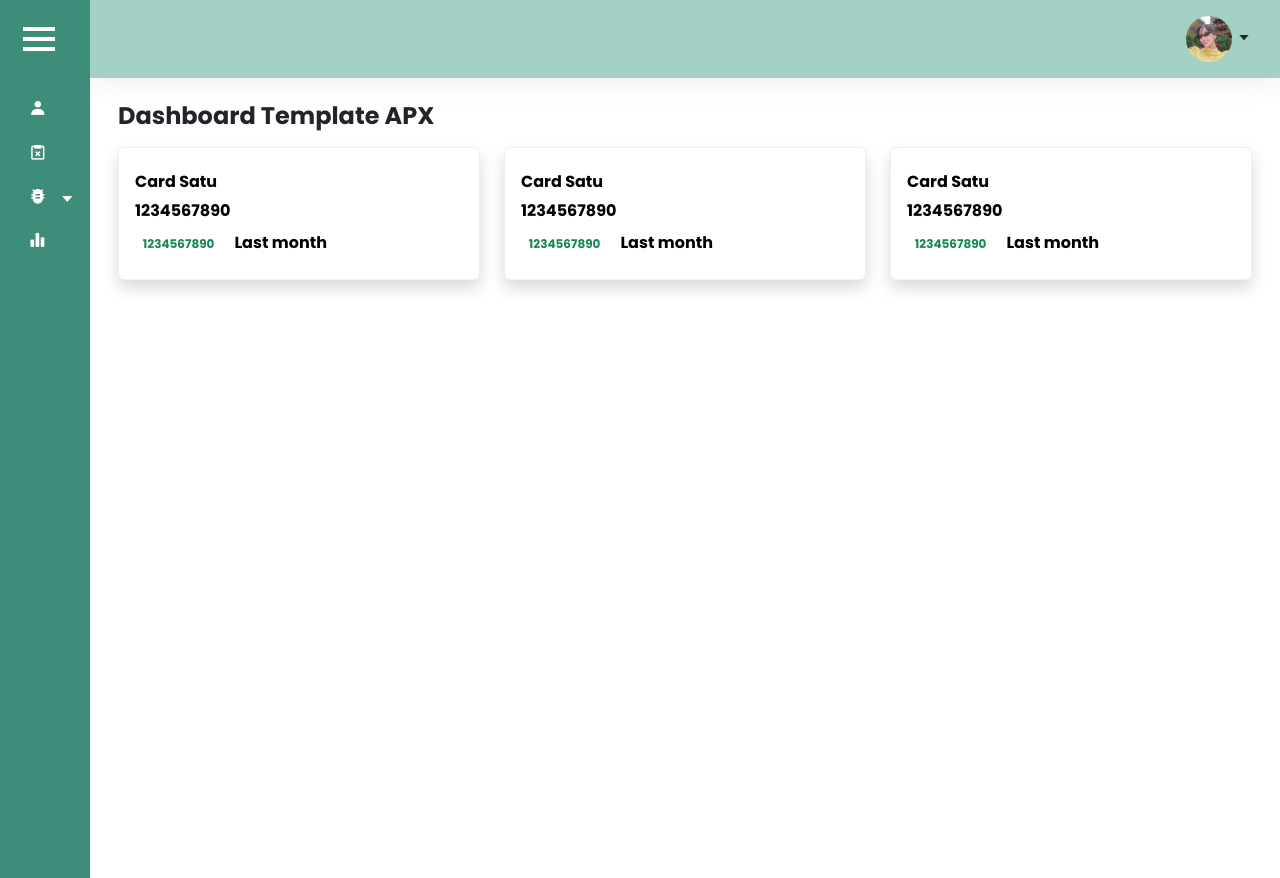
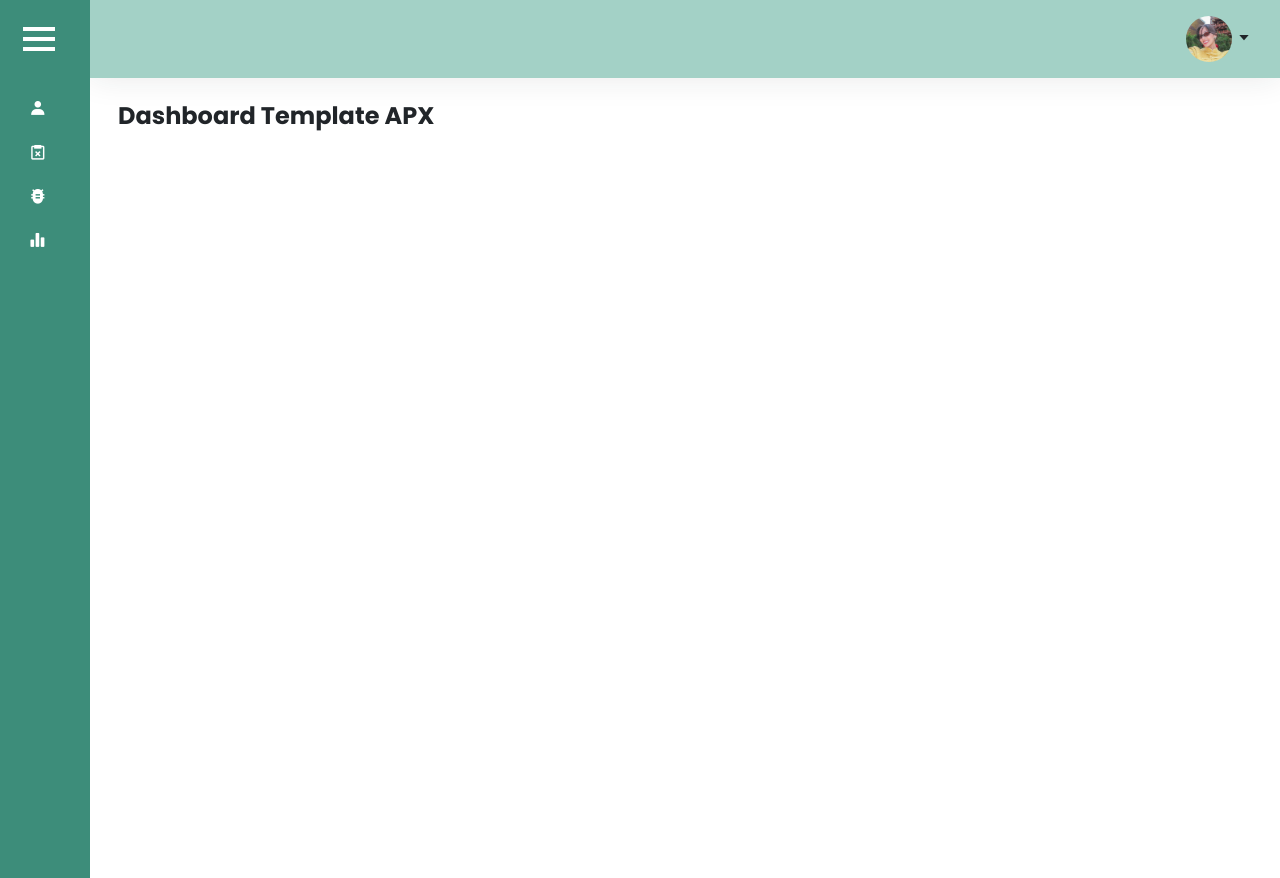
Before and after one commit to maffanakmal/apx-dashboard, a plain HTML site: page index.html in a window 1280 px wide. Drawn offline with nearby package versions, Linux system fonts and the light colour scheme.

Commit message:
reverse version

```diff
--- a/assets/css/style.css
+++ b/assets/css/style.css
@@ -71,22 +71,6 @@ img {
     object-fit: cover;
 }
 
-/* .main-wrapper {
-    display: flex;
-    position: relative;
-} */
-
-/* .main {
-    flex-grow: 1;
-    min-height: 100vh;
-    width: 100%;
-    overflow: hidden;
-    transition: all 0.25s ease-in-out;
-    background-color: var(--white-color);
-    position: relative;
-    z-index: 1;
-} */
-
 .main-wrapper {
     display: flex;
 }
@@ -110,26 +94,14 @@ img {
     flex-direction: column;
 }
 
-/* #sidebar {
-    width: 0;
-    min-width: 0;
-    transition: all 0.25s ease-in-out;
-    background-color: var(--primary-color);
-    display: flex;
-    flex-direction: column;
-    position: absolute;
-    left: 0;
-    top: 0;
-    height: 100vh;
-    z-index: 10;
-} */
-
 #sidebar.active {
     width: 300px;
     max-width: 300px;
 }
 
 #sidebar:not(.active) .sidebar-logo,
+#sidebar:not(.active) .caret-nav,
+#sidebar:not(.active) .sidebar-footer,
 #sidebar:not(.active) a.sidebar-link span {
     display: none;
 }
@@ -221,24 +193,6 @@ a.sidebar-link:hover {
     left: 130px;
 }
 
-/* #sidebar.active .sidebar-link[data-toggle="collapse"]::after {
-    border: solid;
-    border-width: .075rem .075rem 0;
-    content: "";
-    display: inline-block;
-    padding: 2px;
-    position: absolute;
-    right: 1.5rem;
-    top: 1.4rem;
-    transform: rotate(-135deg);
-    transition: all .25s ease-in-out;
-}
-
-#sidebar.active .sidebar-link[data-toggle="collapse"].collapsed::after {
-    transform: rotate(45deg);
-    transition: all .25s ease-in-out;
-} */
-
 .rotate {
     transition: 0.3s ease;
 }
@@ -252,25 +206,6 @@ a.sidebar-link:hover {
     padding-left: 3rem;
     transition: all .5s ease-in-out;
 }
-
-/* .sidebar-dropdown a.sidebar-link::before {
-    content: "";
-    height: .125rem;
-    width: 0.375rem;
-    background-color: var(--gray-color);
-    position: absolute;
-    left: 1.8rem;
-    top: 50%;
-    transform: translateY(-50%);
-    transition: all .3s ease-in-out;
-}
-
-.sidebar-dropdown a.sidebar-link:hover {
-    background-color: transparent;
-    border-left: 3px solid transparent;
-    padding-left: 3.8rem;
-    color: red;
-} */
 
 .navbar {
     background-color: var(--fourth-color);
@@ -310,18 +245,6 @@ a.sidebar-link:hover {
     margin-bottom: 1rem;
     border-color: rgba(231, 234, 247, .7);
 }
-/*
-.card h6 {
-    text-transform: uppercase;
-    font-size: .7161rem;
-    margin-bottom: .25rem;
-} */
-
-/* .card:hover {
-    background-color: var(--dark-gray-color);
-    color: var(--white-color);
-    transform: translateY(-10.5px);
-} */
 
 .content {
     flex: 1 1 auto;
--- a/index.html
+++ b/index.html
@@ -43,7 +43,7 @@
                             <i class="bx bxs-bug-alt"></i>
                             <span>Auth</span>
                         </div>
-                        <i class="bx bx-caret-down rotate"></i>
+                        <i class="caret-nav bx bx-caret-down rotate"></i>
                     </a>
                     <ul id="collapseOne" class="sidebar-dropdown list-unstyled collapse" data-bs-parent="#sidebar">
                         <li class="sidebar-item">
@@ -79,22 +79,15 @@
                     </ul>
                 </li>
             </ul>
-            <!-- <div class="sidebar-footer">
-                <a href="" class="sidebar-link">
-                    <span>Logout</span>
-                </a>
-            </div> -->
+            <div class="sidebar-footer bg-secondary p-3">
+                <div class="user-info me-2">
+                    <span class="user-name d-block fw-bold">Muhamad Affan Akmal</span>
+                    <span class="user-title text-muted">Administrator</span>
+                </div>
+            </div>
         </aside>
         <div class="main">
             <nav class="navbar navbar-expand px-4 py-3">
-                <!-- <form action="" class="d-none d-sm-inline-block">
-                    <div class="input-group input-group-navbar">
-                        <input type="text" class="form-control border-0 rounded-0 pe-0" placeholder="Search.." aria-label="Search">
-                        <button class="btn border-0 rounded-0">
-                            <i class='bx bx-search-alt-2'></i>
-                        </button>
-                    </div>
-                </form> -->
                 <div class="navbar-collapse collapse">
                     <ul class="navbar-nav ms-auto">
                         <li class="nav-item dropdown d-flex align-items-center">
@@ -133,70 +126,10 @@
                 <div class="container-fluid">
                     <div class="mb-3">
                         <h3 class="fw-bold fs-4 mb-3">Dashboard Template APX</h3>
-                        <div class="row">
-                            <div class="col-12 col-md-4">
-                                <div class="card shadow">
-                                    <div class="card-body py-4">
-                                        <h6 class="mb-2 fw-bold">Card Satu</h6>
-                                        <p class="fw-bold mb-2">1234567890</p>
-                                        <div class="mb-0">
-                                            <span class="badge text-success me-2">
-                                                1234567890
-                                            </span>
-                                            <span class="fw-bold"> Last month </span>
-                                        </div>
-                                    </div>
-                                </div>
-                            </div>
-                            <div class="col-12 col-md-4">
-                                <div class="card shadow">
-                                    <div class="card-body py-4">
-                                        <h6 class="mb-2 fw-bold">Card Satu</h6>
-                                        <p class="fw-bold mb-2">1234567890</p>
-                                        <div class="mb-0">
-                                            <span class="badge text-success me-2">
-                                                1234567890
-                                            </span>
-                                            <span class="fw-bold"> Last month </span>
-                                        </div>
-                                    </div>
-                                </div>
-                            </div>
-                            <div class="col-12 col-md-4">
-                                <div class="card shadow">
-                                    <div class="card-body py-4">
-                                        <h6 class="mb-2 fw-bold">Card Satu</h6>
-                                        <p class="fw-bold mb-2">1234567890</p>
-                                        <div class="mb-0">
-                                            <span class="badge text-success me-2">
-                                                1234567890
-                                            </span>
-                                            <span class="fw-bold"> Last month </span>
-                                        </div>
-                                    </div>
-                                </div>
-                            </div>
-                        </div>
                     </div>
+
                 </div>
             </main>
-            <footer class="footer">
-                <div class="container-fluid">
-                    <div class="row text-body-secondary d-none d-mb-block">
-                        <ul class="list-inline mb-0">
-                            <li class="list-inline-item">
-                                <a href="#" class="text-body-secondary">Contact</a>
-                            </li>
-                            <li class="list-inline-item">
-                                <a href="#" class="text-body-secondary">About</a>
-                            </li>
-                            <li class="list-inline-item">
-                                <a href="#" class="text-body-secondary">Terms & Conditions</a>
-                            </li>
-                        </ul>
-                    </div>
-                </div>
-            </footer>
         </div>
     </div>
 
```
